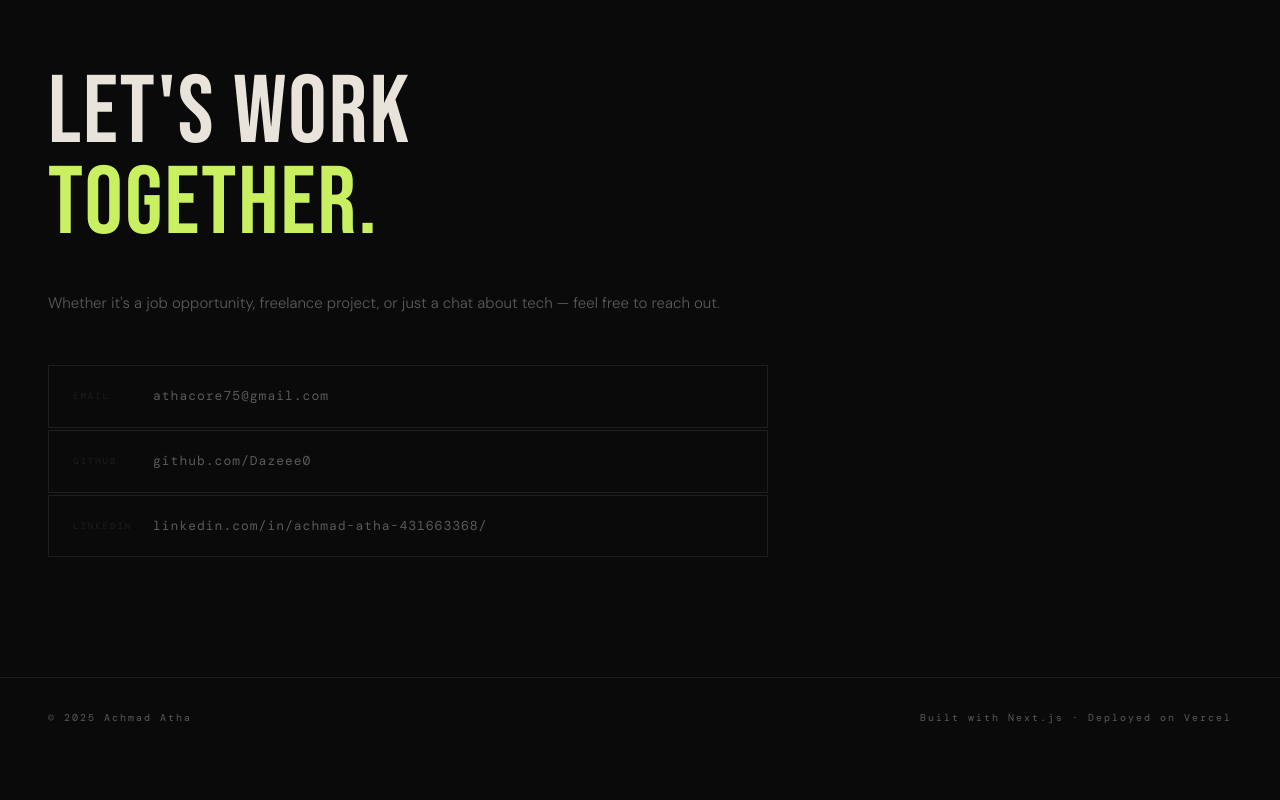
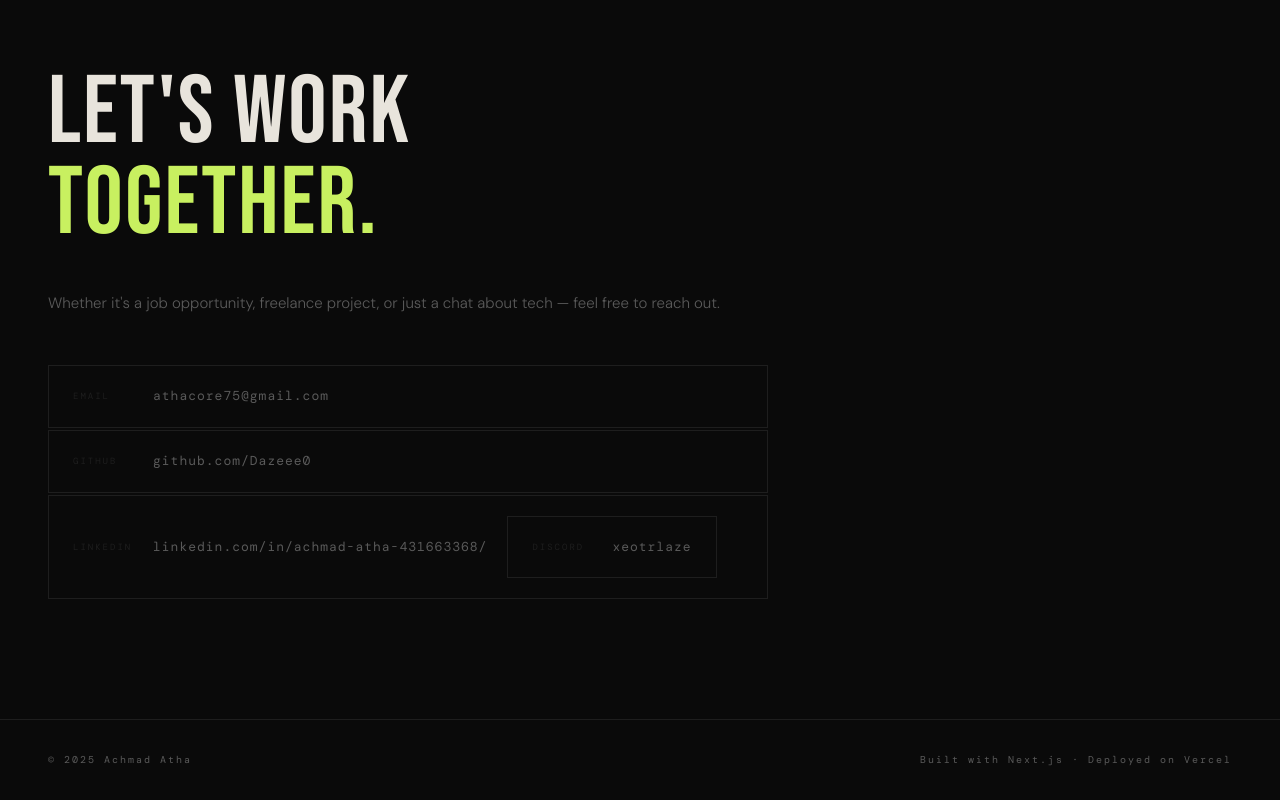
Before and after one commit to Dazeee0/portfolio, a Next.js app: page / in a window 1280 px wide. Shown: the part 4052-4852 px from the top of the page. Before the commit the page ends 4810 px from the top, so only its background shows below. Built offline with nearby package versions, Linux system fonts and the light colour scheme.

Commit message:
added discord information

```diff
--- a/app/page.tsx
+++ b/app/page.tsx
@@ -694,6 +694,9 @@ export default function Home() {
             <a href="https://www.linkedin.com/in/achmad-atha-431663368/" target="_blank" rel="noreferrer" className="contact-link">
               <span className="contact-link-label">LinkedIn</span>
               linkedin.com/in/achmad-atha-431663368/
+            <a href="https://discord.com" target="_blank" rel="noreferrer" className="contact-link">
+              <span className="contact-link-label">Discord</span>
+              xeotrlaze</a>
             </a>
           </div>
         </div>
```
